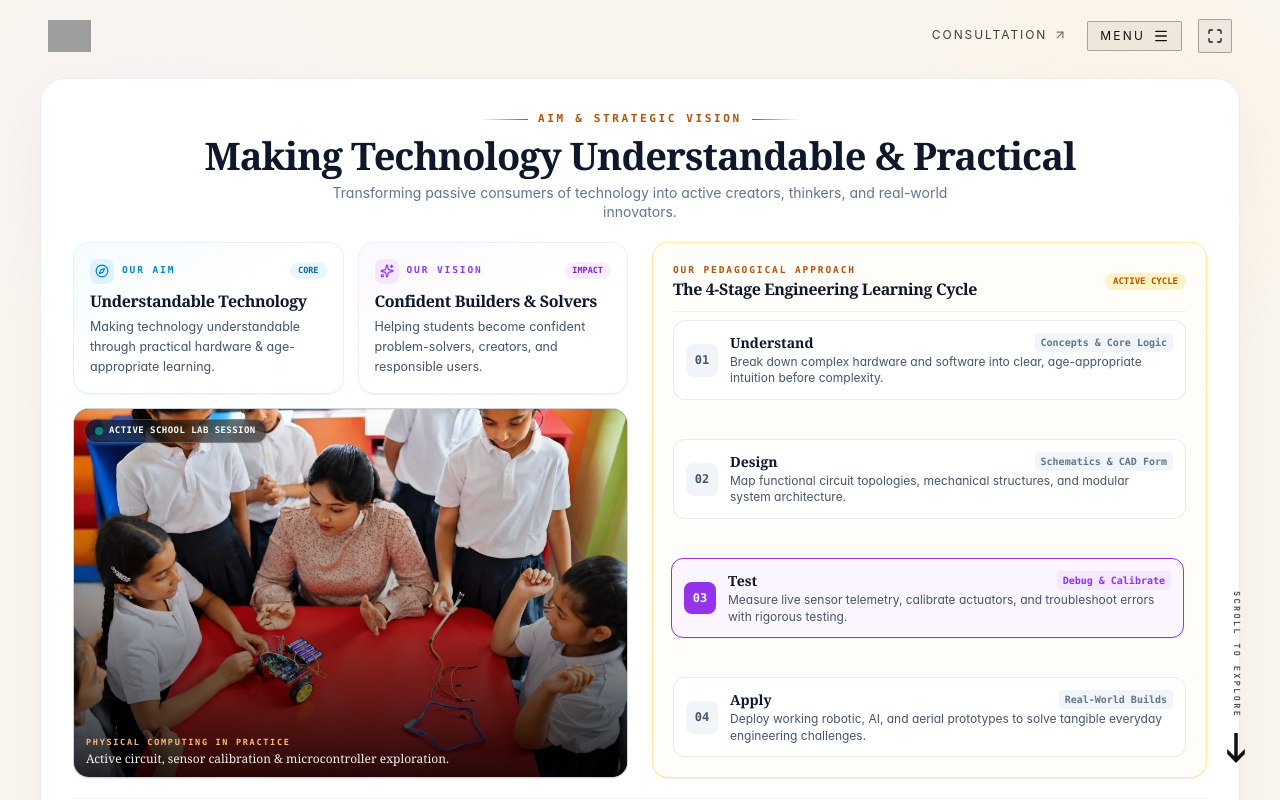
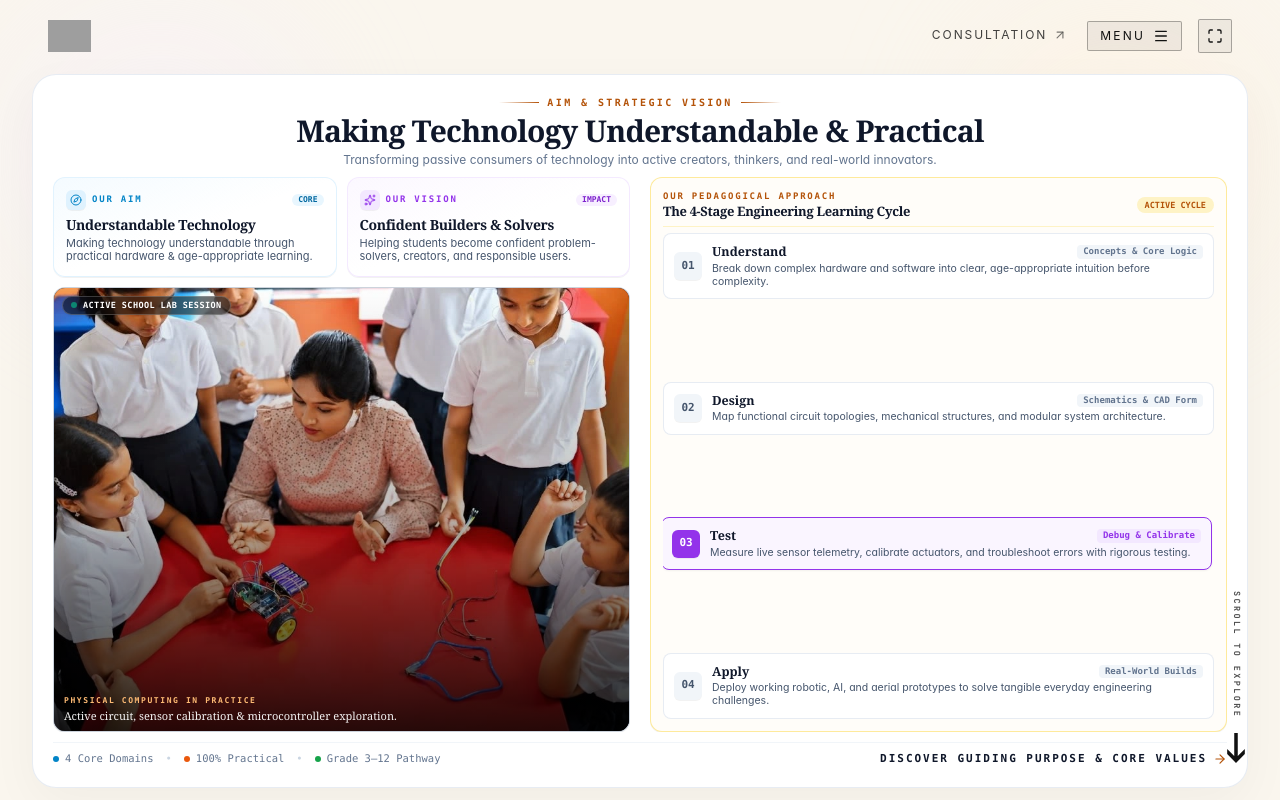
Before and after one commit to sonisuryansh/Sponser_Page, a React (Vite) app: page / in a window 1280 px wide. Both pictures are taken after a click on the button "SCROLL TO EXPLORE". Built offline with nearby package versions, Linux system fonts and the light colour scheme; grey boxes are pictures that could not be loaded.

Commit message:
fix(about): fit Section 02 in single window with zero inner scroll on all laptop viewports

```diff
--- a/src/components/ChapterShell.tsx
+++ b/src/components/ChapterShell.tsx
@@ -51,13 +51,15 @@ export const ChapterShell: React.FC<ChapterShellProps> = ({
       id={id}
       data-chapter={chapterNumber}
       data-theme={theme}
-      className="chapter-wrapper w-full min-h-[100svh] relative overflow-x-clip"
+      className={`chapter-wrapper w-full relative overflow-x-clip ${
+        fullBleed ? 'h-[100svh] max-h-[100svh] overflow-hidden' : 'min-h-[100svh]'
+      }`}
       style={{ zIndex }}
     >
       {/* 100svh Chapter Shell with tactile top shadow */}
       <div
-        className={`chapter-shell w-full min-h-[100svh] overflow-x-clip flex flex-col justify-between ${
-          fullBleed ? '!p-0' : 'pt-[calc(var(--header-h)+24px)] pb-6'
+        className={`chapter-shell w-full overflow-x-clip flex flex-col justify-between ${
+          fullBleed ? 'h-[100svh] max-h-[100svh] overflow-hidden !p-0' : 'min-h-[100svh] pt-[calc(var(--header-h)+24px)] pb-6'
         } box-border ${
           isDark
             ? 'bg-[#0a0e14] text-white shadow-[0_-25px_60px_rgba(0,0,0,0.7)]'
@@ -88,7 +90,7 @@ export const ChapterShell: React.FC<ChapterShellProps> = ({
         <div
           ref={contentRef}
           className={`chapter-content relative z-10 w-full flex-1 flex flex-col justify-between will-change-transform ${
-            fullBleed ? 'h-full min-h-full max-w-none p-0' : 'max-w-[1240px] mx-auto px-4 sm:px-6 lg:px-8'
+            fullBleed ? 'h-full max-h-full min-h-0 max-w-none p-0 overflow-hidden' : 'max-w-[1240px] mx-auto px-4 sm:px-6 lg:px-8'
           }`}
         >
           {children}
--- a/src/sections/02_AboutSection.tsx
+++ b/src/sections/02_AboutSection.tsx
@@ -124,83 +124,83 @@ export const AboutSection: React.FC = () => {
       {/* Main Viewport Container - Centered and Proportional */}
       <div
         ref={containerRef}
-        className="relative w-full h-full min-h-full flex-1 flex flex-col justify-between items-center pt-[calc(var(--header-h,64px)+6px)] pb-3 sm:pb-4 px-4 sm:px-6 lg:px-8 xl:px-10 box-border select-none z-10 max-w-[1440px] mx-auto overflow-hidden"
+        className="relative w-full h-full max-h-full min-h-0 flex-1 flex flex-col justify-between items-center pt-[calc(var(--header-h,64px)+2px)] pb-2 sm:pb-3 px-3 sm:px-5 lg:px-6 xl:px-8 box-border select-none z-10 max-w-[1440px] mx-auto overflow-hidden"
       >
         {/* Main Inset Grand White Card Container - Matches Page 3 Shape & Elegance */}
-        <div className="relative w-full h-full flex-1 bg-white rounded-2xl sm:rounded-3xl shadow-[0_16px_50px_rgba(0,0,0,0.04)] border border-slate-200/80 p-4 sm:p-6 lg:p-7 xl:p-8 flex flex-col justify-between box-border gap-3 sm:gap-4 xl:gap-5 overflow-hidden">
+        <div className="relative w-full h-full max-h-full min-h-0 flex-1 bg-white rounded-2xl sm:rounded-3xl shadow-[0_16px_50px_rgba(0,0,0,0.04)] border border-slate-200/80 p-2.5 sm:p-3.5 lg:p-4 xl:p-5 flex flex-col justify-between box-border gap-1.5 sm:gap-2 lg:gap-2.5 overflow-hidden">
 
           {/* Top Section Header: Symmetrical Eyebrow + Clean Headline */}
           <div className="flex-none max-w-4xl mx-auto text-center flex flex-col items-center">
-            <div className="editorial-reveal flex items-center justify-center gap-2.5 mb-1">
-              <span className="h-[1px] w-8 sm:w-12 bg-gradient-to-r from-transparent to-[#b45309]" />
-              <span className="font-mono text-[10px] sm:text-[11px] uppercase tracking-[0.24em] text-[#b45309] font-bold">
+            <div className="editorial-reveal flex items-center justify-center gap-2 mb-0.5">
+              <span className="h-[1px] w-6 sm:w-10 bg-gradient-to-r from-transparent to-[#b45309]" />
+              <span className="font-mono text-[9px] sm:text-[10px] uppercase tracking-[0.24em] text-[#b45309] font-bold">
                 AIM &amp; STRATEGIC VISION
               </span>
-              <span className="h-[1px] w-8 sm:w-12 bg-gradient-to-l from-transparent to-[#b45309]" />
+              <span className="h-[1px] w-6 sm:w-10 bg-gradient-to-l from-transparent to-[#b45309]" />
             </div>
 
-            <h2 className="editorial-reveal font-serif text-2xl sm:text-3xl lg:text-[34px] xl:text-[38px] font-bold text-[#0F172A] tracking-tight leading-tight mb-1 text-center">
+            <h2 className="editorial-reveal font-serif text-lg sm:text-2xl lg:text-[26px] xl:text-[30px] font-bold text-[#0F172A] tracking-tight leading-tight mb-0.5 text-center">
               Making Technology Understandable &amp; Practical
             </h2>
 
-            <p className="editorial-reveal font-sans text-xs sm:text-sm text-slate-500 leading-snug max-w-2xl text-center font-normal">
+            <p className="editorial-reveal font-sans text-[11px] sm:text-xs text-slate-500 leading-tight max-w-2xl text-center font-normal">
               Transforming passive consumers of technology into active creators, thinkers, and real-world innovators.
             </p>
           </div>
 
           {/* Middle Row: Balanced 2-Column Split (Left: Aim/Vision + Photo; Right: 4-Stage Learning Cycle) */}
-          <div className="editorial-reveal grid grid-cols-1 lg:grid-cols-12 gap-4 lg:gap-6 items-stretch flex-1 min-h-0">
+          <div className="editorial-reveal grid grid-cols-1 lg:grid-cols-12 gap-2.5 sm:gap-3 lg:gap-4 xl:gap-5 items-stretch flex-1 min-h-0 overflow-hidden">
 
             {/* Left Column (Span 6 of 12): Aim, Vision & Full-Height Lab Photo */}
-            <div className="lg:col-span-6 flex flex-col justify-between gap-3 sm:gap-3.5 min-h-0">
+            <div className="lg:col-span-6 flex flex-col justify-between gap-2 sm:gap-2.5 min-h-0 overflow-hidden">
 
               {/* Dual Cards: Our Aim & Our Vision Side-by-Side */}
-              <div className="grid grid-cols-1 sm:grid-cols-2 gap-2.5 sm:gap-3.5">
+              <div className="grid grid-cols-1 sm:grid-cols-2 gap-2 sm:gap-2.5 flex-none">
                 {/* Card 1: Our Aim */}
-                <div className="p-3.5 sm:p-4 rounded-xl sm:rounded-2xl bg-gradient-to-br from-sky-50/70 via-white to-white border border-sky-100/90 shadow-2xs flex flex-col justify-between">
+                <div className="p-2 sm:p-2.5 lg:p-3 rounded-xl bg-gradient-to-br from-sky-50/70 via-white to-white border border-sky-100/90 shadow-2xs flex flex-col justify-between">
                   <div>
-                    <div className="flex items-center justify-between mb-1.5">
-                      <div className="flex items-center gap-2">
-                        <div className="w-6 h-6 rounded-lg bg-sky-100 text-[#0284C7] flex items-center justify-center shrink-0 shadow-2xs">
-                          <Compass className="w-3.5 h-3.5" />
+                    <div className="flex items-center justify-between mb-0.5 sm:mb-1">
+                      <div className="flex items-center gap-1.5">
+                        <div className="w-5 h-5 rounded-md bg-sky-100 text-[#0284C7] flex items-center justify-center shrink-0 shadow-2xs">
+                          <Compass className="w-3 h-3" />
                         </div>
-                        <span className="font-mono text-[9.5px] uppercase tracking-[0.2em] text-[#0284C7] font-bold">
+                        <span className="font-mono text-[9px] uppercase tracking-[0.2em] text-[#0284C7] font-bold">
                           OUR AIM
                         </span>
                       </div>
-                      <span className="font-mono text-[8.5px] uppercase px-2 py-0.5 rounded-full bg-sky-100/70 text-[#0369A1] font-semibold">
+                      <span className="font-mono text-[8px] uppercase px-1.5 py-0.2 rounded-full bg-sky-100/70 text-[#0369A1] font-semibold">
                         Core
                       </span>
                     </div>
-                    <h3 className="font-serif text-[14.5px] sm:text-base font-bold text-[#0F172A] tracking-tight mb-1">
+                    <h3 className="font-serif text-[12.5px] sm:text-[13.5px] lg:text-[14px] font-bold text-[#0F172A] tracking-tight mb-0.5">
                       Understandable Technology
                     </h3>
-                    <p className="font-sans text-xs sm:text-[12.5px] text-slate-600 leading-relaxed font-normal">
+                    <p className="font-sans text-[10px] sm:text-[10.5px] lg:text-[11px] text-slate-600 leading-tight font-normal line-clamp-2">
                       Making technology understandable through practical hardware &amp; age-appropriate learning.
                     </p>
                   </div>
                 </div>
 
                 {/* Card 2: Our Vision */}
-                <div className="p-3.5 sm:p-4 rounded-xl sm:rounded-2xl bg-gradient-to-br from-purple-50/70 via-white to-white border border-purple-100/90 shadow-2xs flex flex-col justify-between">
+                <div className="p-2 sm:p-2.5 lg:p-3 rounded-xl bg-gradient-to-br from-purple-50/70 via-white to-white border border-purple-100/90 shadow-2xs flex flex-col justify-between">
                   <div>
-                    <div className="flex items-center justify-between mb-1.5">
-                      <div className="flex items-center gap-2">
-                        <div className="w-6 h-6 rounded-lg bg-purple-100 text-[#9333EA] flex items-center justify-center shrink-0 shadow-2xs">
-                          <Sparkles className="w-3.5 h-3.5" />
+                    <div className="flex items-center justify-between mb-0.5 sm:mb-1">
+                      <div className="flex items-center gap-1.5">
+                        <div className="w-5 h-5 rounded-md bg-purple-100 text-[#9333EA] flex items-center justify-center shrink-0 shadow-2xs">
+                          <Sparkles className="w-3 h-3" />
                         </div>
-                        <span className="font-mono text-[9.5px] uppercase tracking-[0.2em] text-[#9333EA] font-bold">
+                        <span className="font-mono text-[9px] uppercase tracking-[0.2em] text-[#9333EA] font-bold">
                           OUR VISION
                         </span>
                       </div>
-                      <span className="font-mono text-[8.5px] uppercase px-2 py-0.5 rounded-full bg-purple-100/70 text-[#7E22CE] font-semibold">
+                      <span className="font-mono text-[8px] uppercase px-1.5 py-0.2 rounded-full bg-purple-100/70 text-[#7E22CE] font-semibold">
                         Impact
                       </span>
                     </div>
-                    <h3 className="font-serif text-[14.5px] sm:text-base font-bold text-[#0F172A] tracking-tight mb-1">
+                    <h3 className="font-serif text-[12.5px] sm:text-[13.5px] lg:text-[14px] font-bold text-[#0F172A] tracking-tight mb-0.5">
                       Confident Builders &amp; Solvers
                     </h3>
-                    <p className="font-sans text-xs sm:text-[12.5px] text-slate-600 leading-relaxed font-normal">
+                    <p className="font-sans text-[10px] sm:text-[10.5px] lg:text-[11px] text-slate-600 leading-tight font-normal line-clamp-2">
                       Helping students become confident problem-solvers, creators, and responsible users.
                     </p>
                   </div>
@@ -208,7 +208,7 @@ export const AboutSection: React.FC = () => {
               </div>
 
               {/* Lab Photo Showcase (Natural Aspect Ratio with Faces Fully Visible) */}
-              <div className="relative w-full flex-1 min-h-[190px] sm:min-h-[220px] lg:min-h-[240px] rounded-xl sm:rounded-2xl overflow-hidden border border-slate-200/90 shadow-2xs group bg-slate-900">
+              <div className="relative w-full flex-1 min-h-[90px] sm:min-h-[120px] lg:min-h-[130px] rounded-xl overflow-hidden border border-slate-200/90 shadow-2xs group bg-slate-900">
                 <img
                   src="/assets/aim_vision_lab_session.webp"
                   alt="School Laboratory Session"
@@ -219,19 +219,19 @@ export const AboutSection: React.FC = () => {
                 <div className="absolute inset-0 bg-gradient-to-t from-black/85 via-black/25 to-transparent pointer-events-none" />
 
                 {/* Top Pill */}
-                <div className="absolute top-2.5 left-2.5 z-10 inline-flex items-center gap-1.5 px-2.5 py-1 rounded-full bg-black/50 backdrop-blur-md border border-white/20 text-white shadow-xs">
-                  <span className="w-2 h-2 rounded-full bg-emerald-400 animate-pulse" />
-                  <span className="font-mono text-[9px] uppercase tracking-wider font-semibold">
+                <div className="absolute top-2 left-2 z-10 inline-flex items-center gap-1.5 px-2 py-0.5 rounded-full bg-black/50 backdrop-blur-md border border-white/20 text-white shadow-xs">
+                  <span className="w-1.5 h-1.5 rounded-full bg-emerald-400 animate-pulse" />
+                  <span className="font-mono text-[8.5px] uppercase tracking-wider font-semibold">
                     Active School Lab Session
                   </span>
                 </div>
 
                 {/* Bottom Caption */}
-                <div className="absolute bottom-2.5 left-3 right-3 z-10 text-white">
-                  <span className="font-mono text-[8.5px] uppercase tracking-[0.2em] text-[#FDBA74] font-bold block mb-0.5">
+                <div className="absolute bottom-2 left-2.5 right-2.5 z-10 text-white">
+                  <span className="font-mono text-[8px] uppercase tracking-[0.2em] text-[#FDBA74] font-bold block mb-0.5">
                     PHYSICAL COMPUTING IN PRACTICE
                   </span>
-                  <p className="font-serif text-xs text-white/95 leading-snug">
+                  <p className="font-serif text-[11px] text-white/95 leading-tight">
                     Active circuit, sensor calibration &amp; microcontroller exploration.
                   </p>
                 </div>
@@ -240,25 +240,25 @@ export const AboutSection: React.FC = () => {
             </div>
 
             {/* Right Column (Span 6 of 12): The 4-Stage Learning Cycle Taking Full Space */}
-            <div className="lg:col-span-6 flex flex-col justify-between rounded-xl sm:rounded-2xl border border-amber-200/80 bg-[#FFFDF9] p-4 sm:p-5 shadow-2xs min-h-0">
+            <div className="lg:col-span-6 flex flex-col justify-between rounded-xl border border-amber-200/80 bg-[#FFFDF9] p-2 sm:p-2.5 lg:p-3 shadow-2xs min-h-0 overflow-hidden">
 
               {/* Stepper Header */}
-              <div className="flex items-center justify-between pb-2 sm:pb-2.5 border-b border-amber-100 mb-2">
+              <div className="flex items-center justify-between pb-1 sm:pb-1.5 border-b border-amber-100 mb-1 sm:mb-1.5 flex-none">
                 <div>
-                  <span className="font-mono text-[9.5px] uppercase tracking-[0.2em] text-[#b45309] font-bold block">
+                  <span className="font-mono text-[8.5px] sm:text-[9px] uppercase tracking-[0.2em] text-[#b45309] font-bold block">
                     OUR PEDAGOGICAL APPROACH
                   </span>
-                  <h3 className="font-serif font-bold text-sm sm:text-base text-[#0F172A] tracking-tight">
+                  <h3 className="font-serif font-bold text-[11.5px] sm:text-xs lg:text-[13px] text-[#0F172A] tracking-tight">
                     The 4-Stage Engineering Learning Cycle
                   </h3>
                 </div>
-                <span className="font-mono text-[9px] uppercase px-2 py-0.5 rounded-full bg-amber-100 text-[#b45309] font-semibold">
+                <span className="font-mono text-[8px] sm:text-[8.5px] uppercase px-1.5 sm:px-2 py-0.5 rounded-full bg-amber-100 text-[#b45309] font-semibold">
                   Active Cycle
                 </span>
               </div>
 
               {/* 4 Grand Stepper Cards Taking Full Height with Generous Typography */}
-              <div className="flex flex-col gap-2 sm:gap-2.5 flex-1 justify-between min-h-0">
+              <div className="flex flex-col gap-1 sm:gap-1.5 flex-1 justify-between min-h-0 overflow-hidden">
                 {STEPS.map((step, idx) => {
                   const isActive = activeStepIndex === idx;
 
@@ -267,14 +267,14 @@ export const AboutSection: React.FC = () => {
                       key={step.name}
                       type="button"
                       onClick={() => setActiveStepIndex(idx)}
-                      className={`group relative p-2.5 sm:p-3 rounded-xl border text-left transition-all duration-300 cursor-pointer flex items-center gap-3 ${isActive
+                      className={`group relative p-1.5 sm:p-2 lg:p-2.5 rounded-lg border text-left transition-all duration-300 cursor-pointer flex items-center gap-2 sm:gap-2.5 min-h-0 ${isActive
                         ? `${step.borderActive} ${step.bgActive} shadow-xs -translate-x-0.5`
                         : 'border-slate-200/80 bg-white hover:bg-slate-50/80 hover:border-slate-300'
                         }`}
                     >
                       {/* Step Number Badge */}
                       <span
-                        className={`w-7 h-7 sm:w-8 sm:h-8 rounded-lg flex items-center justify-center font-mono font-bold text-xs shrink-0 shadow-2xs transition-colors ${isActive
+                        className={`w-6 h-6 sm:w-7 sm:h-7 rounded-md flex items-center justify-center font-mono font-bold text-[10.5px] sm:text-[11px] shrink-0 shadow-2xs transition-colors ${isActive
                           ? `${step.numBg} text-white`
                           : 'bg-slate-100 text-slate-600 group-hover:bg-slate-200'
                           }`}
@@ -285,17 +285,17 @@ export const AboutSection: React.FC = () => {
                       {/* Content */}
                       <div className="flex-1 min-w-0">
                         <div className="flex items-center justify-between mb-0.5">
-                          <h4 className="font-serif font-bold text-xs sm:text-[14px] text-[#0F172A] leading-tight">
+                          <h4 className="font-serif font-bold text-[11.5px] sm:text-[12px] lg:text-[12.5px] text-[#0F172A] leading-tight">
                             {step.name}
                           </h4>
                           <span
-                            className={`font-mono text-[9px] sm:text-[10px] font-semibold px-1.5 py-0.5 rounded transition-colors ${isActive ? step.badgeBg : 'text-slate-500 bg-slate-100'
+                            className={`font-mono text-[8px] sm:text-[8.5px] lg:text-[9px] font-semibold px-1.5 py-0.2 rounded transition-colors ${isActive ? step.badgeBg : 'text-slate-500 bg-slate-100'
                               }`}
                           >
                             {step.subtitle}
                           </span>
                         </div>
-                        <p className="font-sans text-[11px] sm:text-[12px] text-slate-600 leading-snug">
+                        <p className="font-sans text-[9.5px] sm:text-[10px] lg:text-[10.5px] text-slate-600 leading-tight line-clamp-2">
                           {step.desc}
                         </p>
                       </div>
@@ -309,8 +309,8 @@ export const AboutSection: React.FC = () => {
           </div>
 
           {/* Bottom Trailing Line CTA (advancing smoothly to Section 03) */}
-          <div className="editorial-reveal flex-none pt-2 sm:pt-2.5 border-t border-slate-100 flex items-center justify-between">
-            <div className="hidden sm:flex items-center gap-3.5 text-[11px] font-mono text-slate-500 font-medium">
+          <div className="editorial-reveal flex-none pt-1.5 sm:pt-2 border-t border-slate-100 flex items-center justify-between">
+            <div className="hidden sm:flex items-center gap-3 text-[10.5px] font-mono text-slate-500 font-medium">
               <span className="flex items-center gap-1.5">
                 <span className="w-1.5 h-1.5 rounded-full bg-[#0284C7]" />
                 4 Core Domains
@@ -329,7 +329,7 @@ export const AboutSection: React.FC = () => {
 
             <button
               onClick={handleScrollToNext}
-              className="group inline-flex items-center gap-2 text-xs font-mono font-bold uppercase tracking-[0.18em] text-[#0F172A] hover:text-[#b45309] transition-colors ml-auto cursor-pointer"
+              className="group inline-flex items-center gap-1.5 text-[10.5px] sm:text-[11px] font-mono font-bold uppercase tracking-[0.18em] text-[#0F172A] hover:text-[#b45309] transition-colors ml-auto cursor-pointer"
             >
               <span>Discover Guiding Purpose &amp; Core Values</span>
               <ArrowRight className="w-3.5 h-3.5 transition-transform group-hover:translate-x-1 text-[#b45309]" />
```
